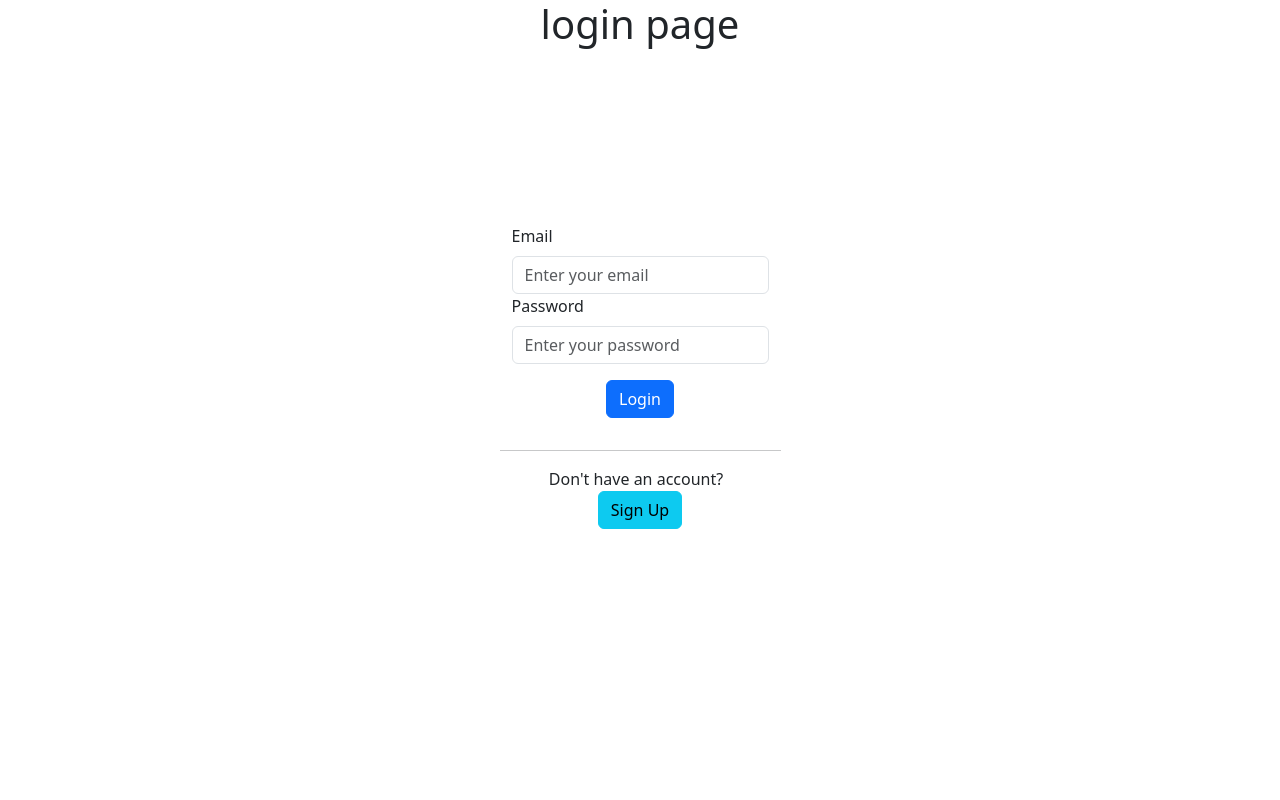
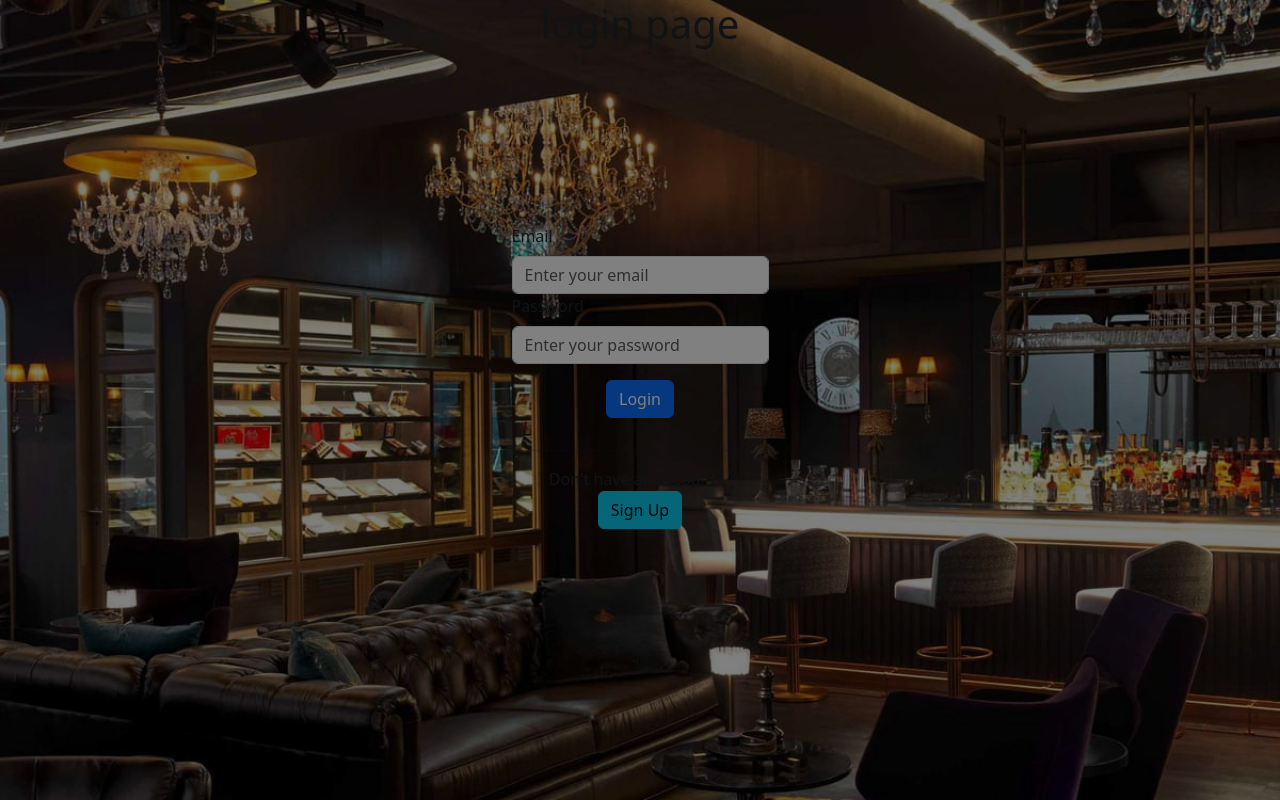
Before and after one commit to legend-unavailable/monopoly-frontend, a React (Vite) app: page /Login in a window 1280 px wide. Built offline with nearby package versions, Linux system fonts and the light colour scheme.

Commit message:
added img, need to fix it

```diff
--- a/src/pages/Login.jsx
+++ b/src/pages/Login.jsx
@@ -1,6 +1,7 @@
 import axios from "axios";
 import React, {useEffect, useState} from "react";
 import { useNavigate } from "react-router-dom";
+import lounge from '../assets/cigarLounge.jpg'
 
 const Login = () => {
     const [loginInfo, setLoginInfo] = useState({email: '', password: ''});
@@ -11,6 +12,15 @@ const Login = () => {
     const [loading, setLoading] = useState(false);
 
     const moveTo = useNavigate();
+
+    const backgroundStyle = {
+      backgroundImage: `url(${lounge})`,
+      backgroundSize: 'cover',
+      backgroundPosition: 'center',
+      backgroundRepeat: 'no-repeat',
+      height: '100vh',
+      filter: 'brightness(0.5)'
+    }
 
     const emailCheck = (email) => {
         const regex = /^[^\s@]+@[^\s@]+\.[^\s@]+$/;
@@ -63,7 +73,7 @@ const Login = () => {
     }
 
     return (
-      <div className="container">
+      <div className="container-fluid p-0" style={backgroundStyle}>
         <div className="d-flex justify-content-center">
           <h1>login page</h1>
         </div>
```
Also changed, not shown: src/assets/cigarLounge.jpg (added).
